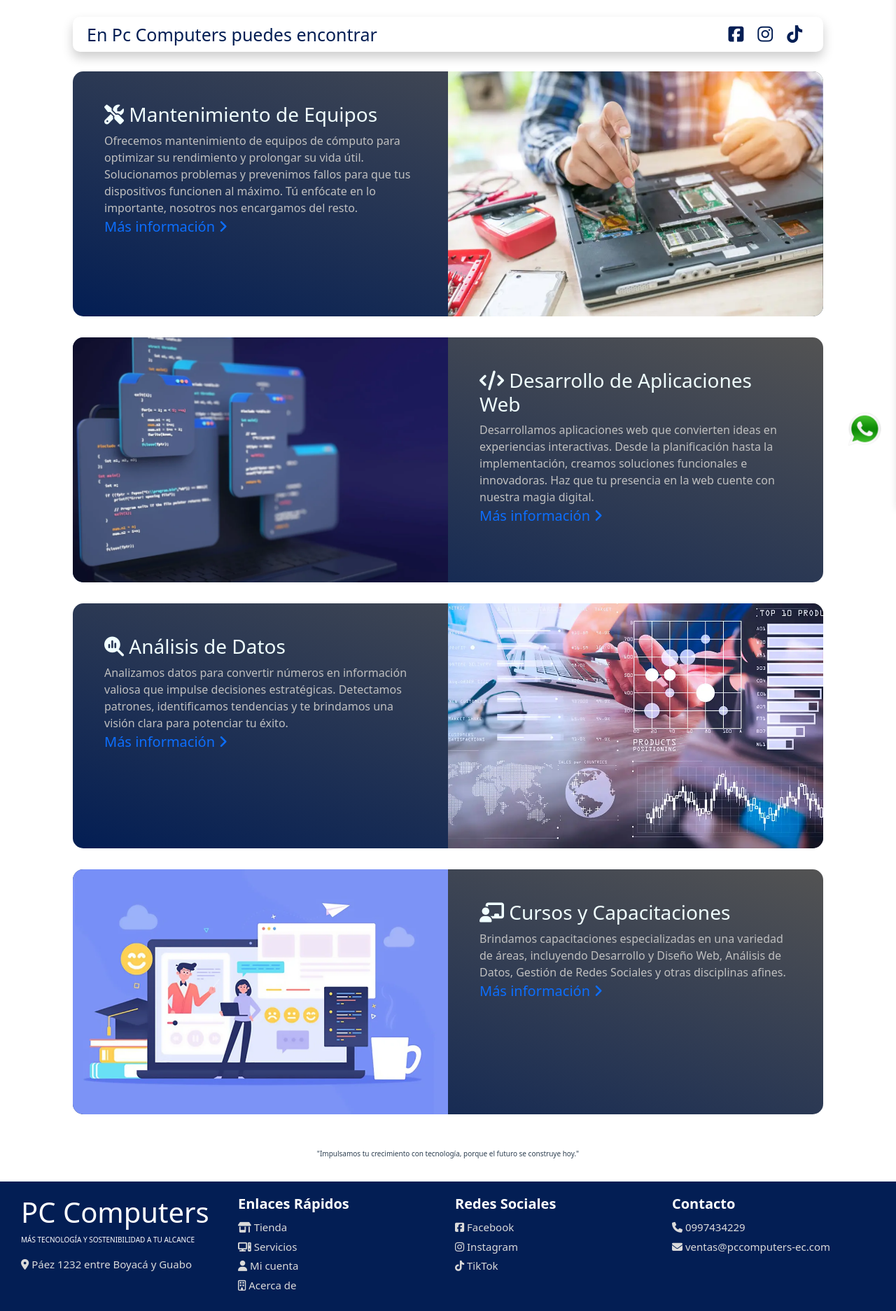
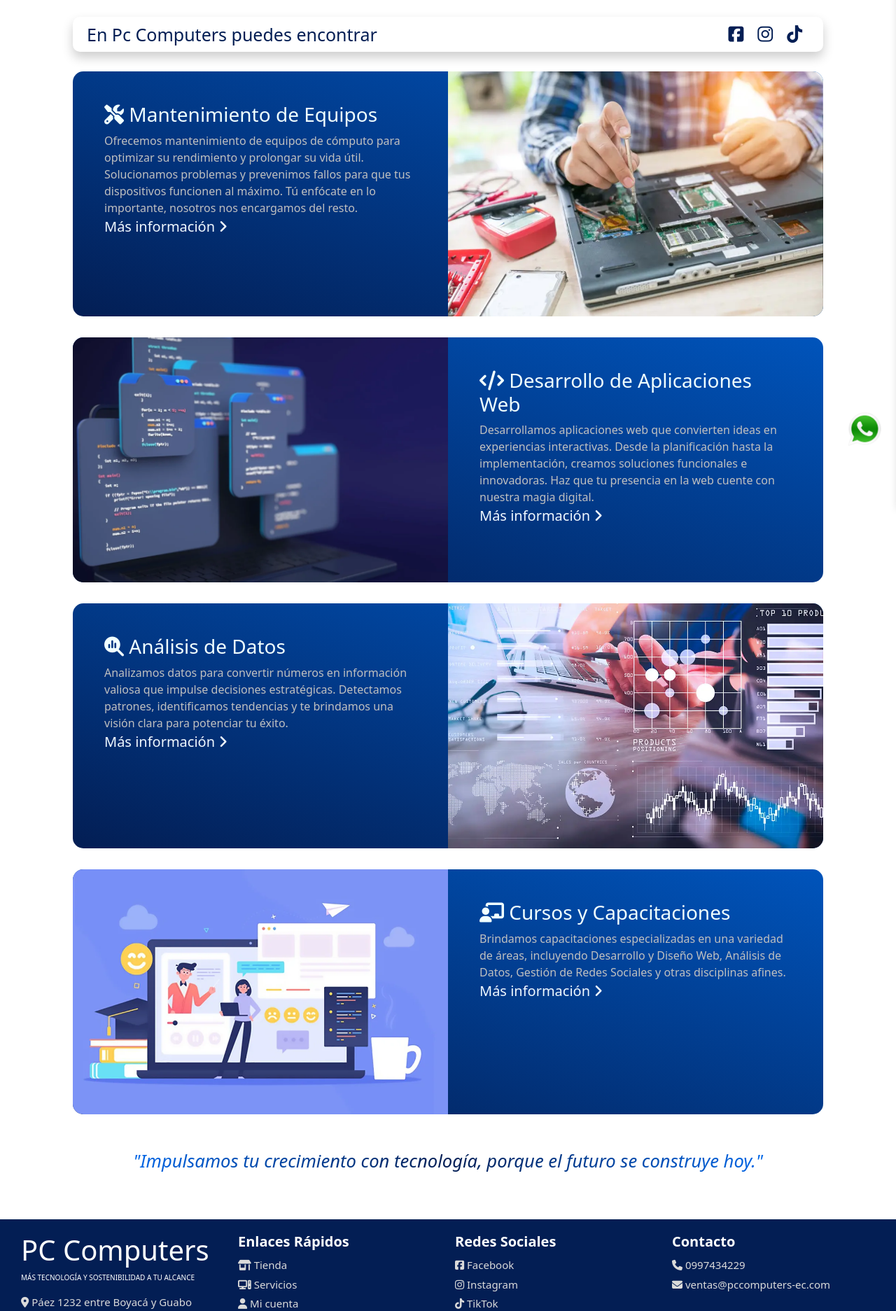
Before and after one commit to edhisson97/PCComputers, a Django app: page /servicios/ in a window 1280 px wide. Shown: the part 72-1945 px from the top of the page at 70% size. Run offline with Django 4.2, Linux system fonts and the light colour scheme; data comes from the database, SQL or seed files in the repository; both versions use the stored data as it was after the commit; parts of the project's set-up code (start-up, migrations or seed data) failed here and were passed over; some libraries are stand-ins or nearby versions.

Commit message:
correcto subcategorias

```diff
--- a/static/css/productos.css
+++ b/static/css/productos.css
@@ -30,7 +30,7 @@
     cursor: pointer;
     padding: 10px;
     border-bottom: 2px solid transparent;
-    min-width: 100px; /* Establece un ancho mínimo para las categorías */
+    min-width: auto; /* Establece un ancho mínimo para las categorías */
 }
 
 .category.selected {
--- a/static/css/servicios.css
+++ b/static/css/servicios.css
@@ -4,7 +4,7 @@
 }
 
 .servicio-mantenimiento, .servicio-desarrollo, .servicio-analisis, .servicio-capacitaciones{
-    background: linear-gradient(to top right, #031E54, rgb(83, 83, 83));
+    background: linear-gradient(to top right, #031E54, #0054bb);
     margin-bottom: 30px;
     display: flex;
     height: 350px;
@@ -15,6 +15,7 @@
     text-decoration: none;
     font-size: 20px;
     display: inline-block;
+    color: aliceblue;
 }
 
 .servicio-mantenimiento span, .servicio-desarrollo span, .servicio-analisis span, .servicio-capacitaciones span{
@@ -75,22 +76,15 @@
     display: none;
 }
 
-.motivational-phrase {
-    margin: 3rem auto 2rem auto;
+.frase-responsive {
+    font-size: clamp(0.9rem, 3.5vw, 1.6rem);
+    background: linear-gradient(90deg, #0072ff, #031E54, #0072ff);
+    -webkit-background-clip: text;
+    -webkit-text-fill-color: transparent;
+    display: inline-block;
     text-align: center;
-    font-size: 20px;
-    font-weight: 500;
-    color: #2c3e50;
-    line-height: 1.6;
-    padding: 0 1rem;
-    max-width: 1000px;
-  }
-
-  @media (max-width: 768px) {
-    .motivational-phrase {
-      font-size: 1.5rem;
-    }
-  }
+    width: 100%;
+}
 
 
 /*************Servicio Mantenimiento***********/
--- a/templates/servicios.html
+++ b/templates/servicios.html
@@ -64,9 +64,12 @@
     </div>
 </div>
 
-<div class="motivational-phrase">
-    <p>"Impulsamos tu crecimiento con tecnología, porque el futuro se construye hoy."</p>
-  </div>
+<div class="container text-center my-5">
+    <p class="frase-responsive fw-medium fst-italic">
+        "Impulsamos tu crecimiento con tecnología, porque el futuro se construye hoy."
+    </p>
+</div>
+
 
 
 
```
Also changed, not shown: db.sqlite3.
